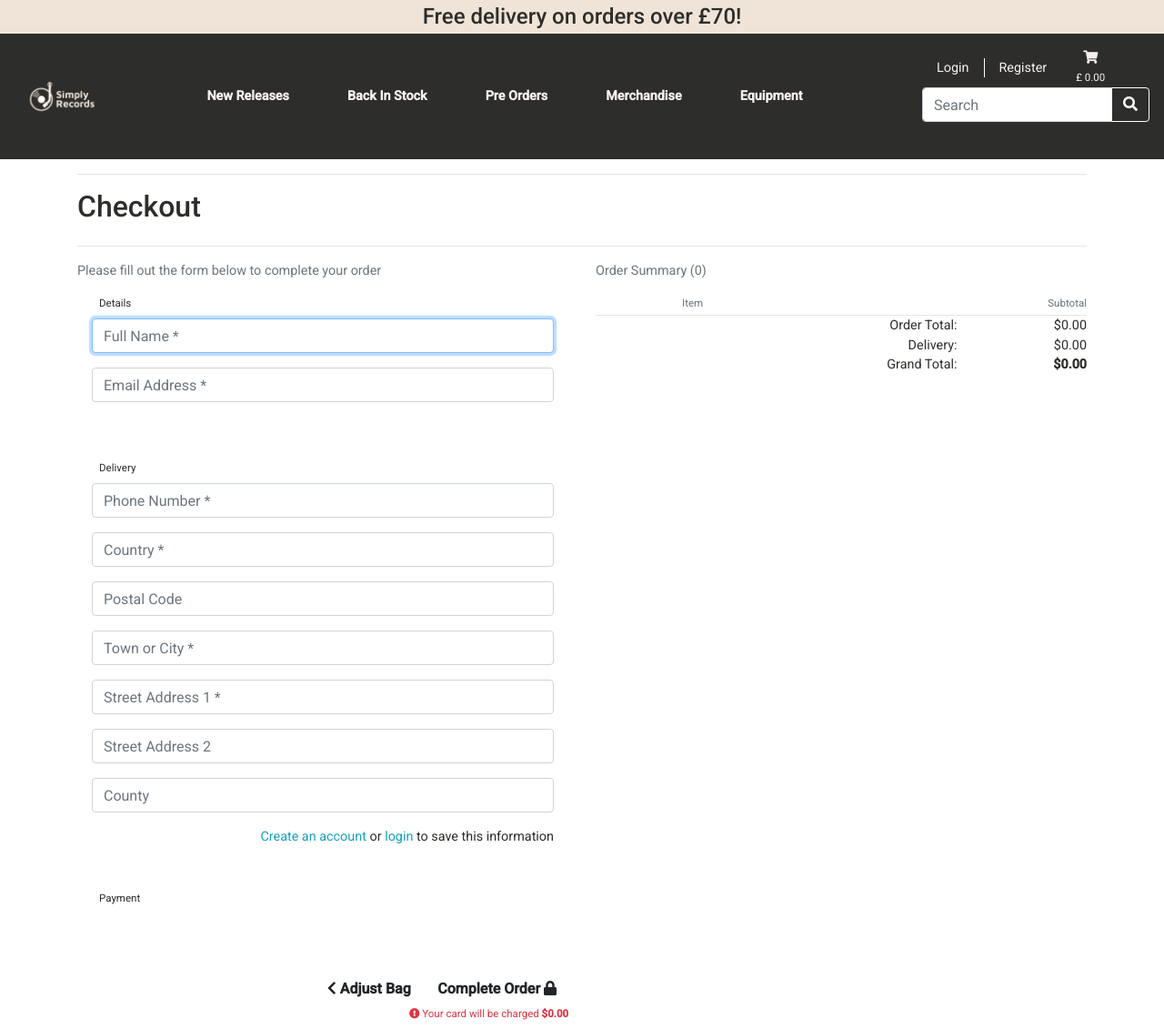
After one commit to wilko90/Simply-Records, a Django app: template checkout/templates/checkout/checkout.html in a window 1280 px wide. The commit adds this page. Shown: the whole page at 91% size. Run offline with Django 3.2, Linux system fonts and the light colour scheme; the template is opened without the code that fills it: values that come from a table or form of the project are taken from there, others are empty; parts of the project's set-up code (start-up, migrations or seed data) failed here and were passed over; some libraries are stand-ins or nearby versions.

Commit message:
added checkout views and templates

```diff
--- a/bag/templates/bag/bag.html
+++ b/bag/templates/bag/bag.html
@@ -104,7 +104,7 @@
                                 </span>
                                 <span class="text-uppercase">Keep Shopping</span>
                             </a>
-                            <a href="" class="btn btn-black rounded-0 btn-lg">
+                            <a href="{% url 'checkout' %}" class="btn btn-black rounded-0 btn-lg">
                                 <span class="text-uppercase">Secure Checkout</span>
                                 <span class="icon">
                                     <i class="fas fa-lock"></i>
--- /dev/null
+++ b/checkout/templates/checkout/checkout.html
@@ -0,0 +1,138 @@
+{% extends "base.html" %}
+{% load static %}
+{% load bag_tools %}
+{% block extra_title %}- Checkout{% endblock %}
+{% block content%}
+
+{% block extra_css %}
+    <link rel="stylesheet" href="{% static 'checkout/css/checkout.css' %}">
+{% endblock %}
+
+{% block page_header %}
+    <div class="container header-container">
+        <div class="row">
+            <div class="col"></div>
+        </div>
+    </div>
+{% endblock %}
+
+    <div class="overlay"></div>
+    <div class="container">
+        <div class="row">
+            <div class="col">
+                <hr>
+                <h2 class="logo-font mb-4">Checkout</h2>
+                <hr>
+            </div>
+        </div>
+
+        <div class="row">
+            <div class="col-12 col-lg-6 order-lg-last mb-5">
+                <p class="text-muted">Order Summary ({{ product_count }})</p>
+                <div class="row">
+                    <div class="col-7 offset-2">
+                        <p class="mb-1 mt-0 small text-muted">Item</p>
+                    </div>
+                    <div class="col-3 text-right">
+                        <p class="mb-1 mt-0 small text-muted">Subtotal</p>
+                    </div>
+                </div>
+                {% for item in bag_items %}
+                    <div class="row">
+                        <div class="col-2 mb-1">
+                            <a href="{% url 'product_details' item.product.id %}">
+                                {% if item.product.image %}
+                                    <img class="w-100" src="{{ item.product.image.url }}" alt="{{ product.name }}">
+                                {% else %}
+                                    <img class="w-100" src="{{ MEDIA_URL }}no_image.png" alt="{{ product.name }}">
+                                {% endif %}
+                            </a>
+                        </div>
+                        <div class="col-7">
+                            <p class="my-0"><strong>{{ item.product.name }}</strong></p>
+                            <p class="my-0 small">Size: {% if item.product.has_sizes %}{{ item.size|upper }}{% else %}N/A{% endif %}</p>
+                            <p class="my-0 small text-muted">Qty: {{ item.quantity }}</p>
+                        </div>
+                        <div class="col-3 text-right">
+                            <p class="my-0 small text-muted">${{ item.product.price | calc_subtotal:item.quantity }}</p>
+                        </div>
+                    </div>
+                {% endfor %}
+                <hr class="my-0">
+                <div class="row text-black text-right">
+                    <div class="col-7 offset-2">
+                        <p class="my-0">Order Total:</p>
+                        <p class="my-0">Delivery:</p>
+                        <p class="my-0">Grand Total:</p>
+                    </div>
+                    <div class="col-3">
+                        <p class="my-0">${{ total | floatformat:2 }}</p>
+                        <p class="my-0">${{ delivery | floatformat:2 }}</p>
+                        <p class="my-0"><strong>${{ grand_total | floatformat:2 }}</strong></p>
+                    </div>
+                </div>
+            </div>
+            <div class="col-12 col-lg-6">
+                <p class="text-muted">Please fill out the form below to complete your order</p>
+                <form action="{% url 'checkout' %}" method="POST" id="payment-form">
+                    {% csrf_token %}
+                    <fieldset class="rounded px-3 mb-5">
+                        <legend class="fieldset-label small text-black px-2 w-auto">Details</legend>
+                        {{ order_form.full_name | as_crispy_field }}
+                        {{ order_form.email | as_crispy_field }}
+                    </fieldset>
+                    <fieldset class="rounded px-3 mb-5">
+                        <legend class="fieldset-label small text-black px-2 w-auto">Delivery</legend>
+                        {{ order_form.phone_number | as_crispy_field }}
+                        {{ order_form.country | as_crispy_field }}
+                        {{ order_form.postcode | as_crispy_field }}
+                        {{ order_form.town_or_city | as_crispy_field }}
+                        {{ order_form.street_address1 | as_crispy_field }}
+                        {{ order_form.street_address2 | as_crispy_field }}
+                        {{ order_form.county | as_crispy_field }}
+                        <div class="form-check form-check-inline float-right mr-0">
+							{% if user.is_authenticated %}
+								<label class="form-check-label" for="id-save-info">Save this delivery information to my profile</label>
+                                <input class="form-check-input ml-2 mr-0" type="checkbox" id="id-save-info" name="save-info" checked>
+							{% else %}
+								<label class="form-check-label" for="id-save-info">
+                                    <a class="text-info" href="{% url 'account_signup' %}">Create an account</a> or
+                                    <a class="text-info" href="{% url 'account_login' %}">login</a> to save this information
+                                </label>
+							{% endif %}
+						</div>
+                    </fieldset>
+                    <fieldset class="px-3">
+                        <legend class="fieldset-label small text-black px-2 w-auto">Payment</legend>
+                        <!-- A Stripe card element will go here -->
+                        <div class="mb-3" id="card-element"></div>
+
+                        <!-- Used to display form errors -->
+                        <div class="mb-3 text-danger" id="card-errors" role="alert"></div>
+                    </fieldset>
+
+                    <div class="submit-button text-right mt-5 mb-2">
+						<a href="{% url 'view_bag' %}" class="btn btn-outline-black rounded-0">
+							<span class="icon">
+								<i class="fas fa-chevron-left"></i>
+							</span>
+							<span class="font-weight-bold">Adjust Bag</span>
+						</a>
+						<button id="submit-button" class="btn btn-black rounded-0">
+							<span class="font-weight-bold">Complete Order</span>
+							<span class="icon">
+								<i class="fas fa-lock"></i>
+							</span>
+						</button>
+						<p class="small text-danger my-0">
+							<span class="icon">
+								<i class="fas fa-exclamation-circle"></i>
+							</span>
+							<span>Your card will be charged <strong>${{ grand_total|floatformat:2 }}</strong></span>
+						</p>
+					</div>
+                </form>
+            </div>
+        </div>
+    </div>
+{% endblock %}
--- /dev/null
+++ b/checkout/urls.py
@@ -0,0 +1,6 @@
+from django.urls import path
+from . import views
+
+urlpatterns = [
+    path('', views.checkout, name='checkout')
+]
--- a/requirements.txt
+++ b/requirements.txt
@@ -1,6 +1,7 @@
 asgiref==3.4.1
 Django==3.2.8
 django-allauth==0.41.0
+django-crispy-forms==1.13.0
 oauthlib==3.1.1
 Pillow==8.3.2
 python3-openid==3.2.0
--- a/simply_records/urls.py
+++ b/simply_records/urls.py
@@ -24,4 +24,5 @@ urlpatterns = [
     path('', include('home.urls')),
     path('products/', include('products.urls')),
     path('bag/', include('bag.urls')),
+    path('checkout/', include('checkout.urls')),
 ] + static(settings.MEDIA_URL, document_root=settings.MEDIA_ROOT)
--- a/templates/base.html
+++ b/templates/base.html
@@ -16,8 +16,8 @@
 
     {% block corecss %}
     <!-- bootstrap css -->
-    <link href="https://cdn.jsdelivr.net/npm/bootstrap@5.0.2/dist/css/bootstrap.min.css" rel="stylesheet"
-        integrity="sha384-EVSTQN3/azprG1Anm3QDgpJLIm9Nao0Yz1ztcQTwFspd3yD65VohhpuuCOmLASjC" crossorigin="anonymous">
+    <link rel="stylesheet" href="https://stackpath.bootstrapcdn.com/bootstrap/4.4.1/css/bootstrap.min.css"
+        integrity="sha384-Vkoo8x4CGsO3+Hhxv8T/Q5PaXtkKtu6ug5TOeNV6gBiFeWPGFN9MuhOf23Q9Ifjh" crossorigin="anonymous">
     <link rel="stylesheet" href="https://cdnjs.cloudflare.com/ajax/libs/font-awesome/5.15.3/css/all.min.css">
     <link rel="stylesheet" href="https://cdnjs.cloudflare.com/ajax/libs/owl-carousel/1.3.3/owl.carousel.css"
         crossorigin="anonymous" />
```
Also changed, not shown: checkout/views.py (+18 -2 lines), simply_records/settings.py (+10 -0 lines), checkout/static/checkout/checkout.css (added).
